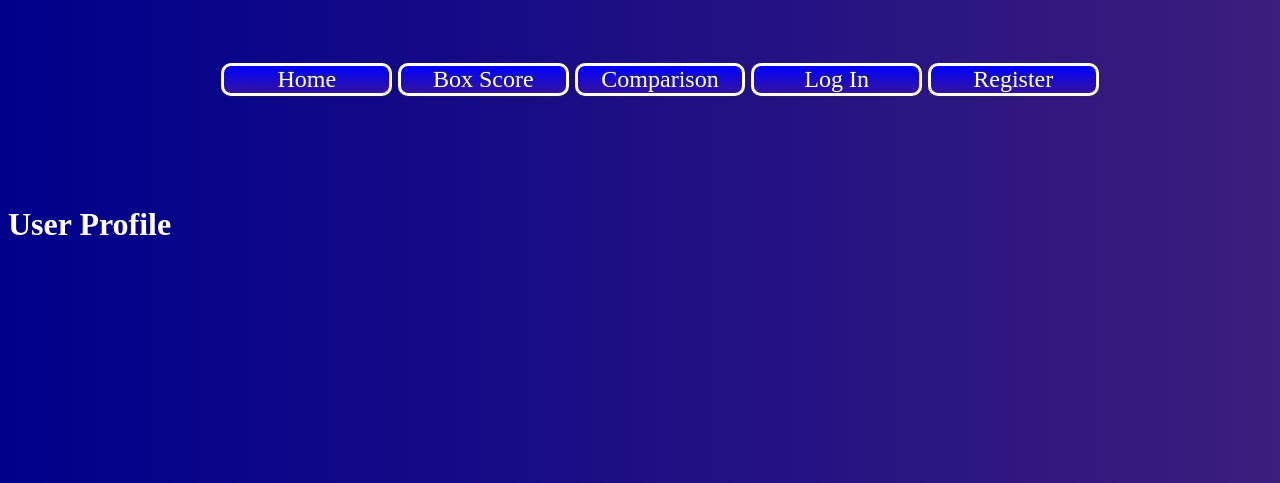
After one commit to jmaine123/Sports-Debate-App, a Django app: page /accounts/profile in a window 1280 px wide. The commit adds this page. Shown: the top 483 px of the page. Run offline with Django 3.2, Linux system fonts and the light colour scheme.

Commit message:
login and registration working

```diff
--- a/Templates/base.html
+++ b/Templates/base.html
@@ -11,10 +11,17 @@
       <li><a href="/">Home</a></li>
       <li><a href="/boxscore">Box Score</a></li>
       <li><a href="/comparison">Comparison</a></li>
+      {% if user.is_authenticated %}
+      <li><a href="accounts/logout">Log Out</a></li>
+      <li><a href="accounts/profile">Profile</a></li>
+      {% else %}
       <li><a href="accounts/login">Log In</a></li>
       <li><a href="accounts/register">Register</a></li>
-      <li><a href="accounts/logout">Log Out</a></li>
+      {% endif %}
     </ul>
+    {% if user.is_authenticated%}
+    <h1>Welcome {{user.first_name}}</h1>
+    {% endif %}
     {% block content %}
 
     {% endblock %}
--- /dev/null
+++ b/Templates/profile.html
@@ -0,0 +1,8 @@
+{% extends 'base.html' %}
+{% block content %}
+
+<h1>User Profile</h1>
+
+<h2>{{user.username}}</h2>
+
+{% endblock %}
--- a/accounts/urls.py
+++ b/accounts/urls.py
@@ -6,4 +6,5 @@ urlpatterns = [
     path('register', views.register, name='register'),
     path('login', views.login, name='login'),
     path('logout', views.logout, name='logout'),
+    path('profile', views.profile, name='profile'),
 ]
--- a/accounts/views.py
+++ b/accounts/views.py
@@ -26,10 +26,10 @@ def register(request):
             else:
                 user = User.objects.create_user(username=username, password=password1, email=email, first_name=first_name, last_name=last_name)
                 user.save();
-                print('user created')
-                return redirect('register')
+                messages.info(request, 'User created')
+                return redirect('login')
         else:
-            print('password not matching..')
+            messages.info(request, 'Password is not matching')
             return redirect('register')
     else:
         return render(request, 'register.html')
@@ -39,19 +39,23 @@ def login(request):
     if request.method == 'POST':
         username = request.POST['username']
         password = request.POST['password']
-        user = authenticate(request, username=username, password=password)
+        user = auth.authenticate(request, username=username, password=password)
         if user is not None:
-            login(request, user)
+            auth.login(request, user)
             return redirect('/')
             # Redirect to a success page.
-            ...
         else:
             # Return an 'invalid login' error message.
             messages.info(request, 'Email or password not valid')
-            return render(request, 'login.html')
+            return redirect('login')
     else:
         return render(request, 'login.html')
 
 
 def logout(request):
-    logout(request)
+    auth.logout(request)
+    messages.info(request, "Logged out successfully!")
+    return redirect('/')
+
+def profile(request):
+    return render(request, 'profile.html')
```
Also changed, not shown: Templates/login.html (+14 -4 lines), myapp/debate.py (added), nbastats.db.
